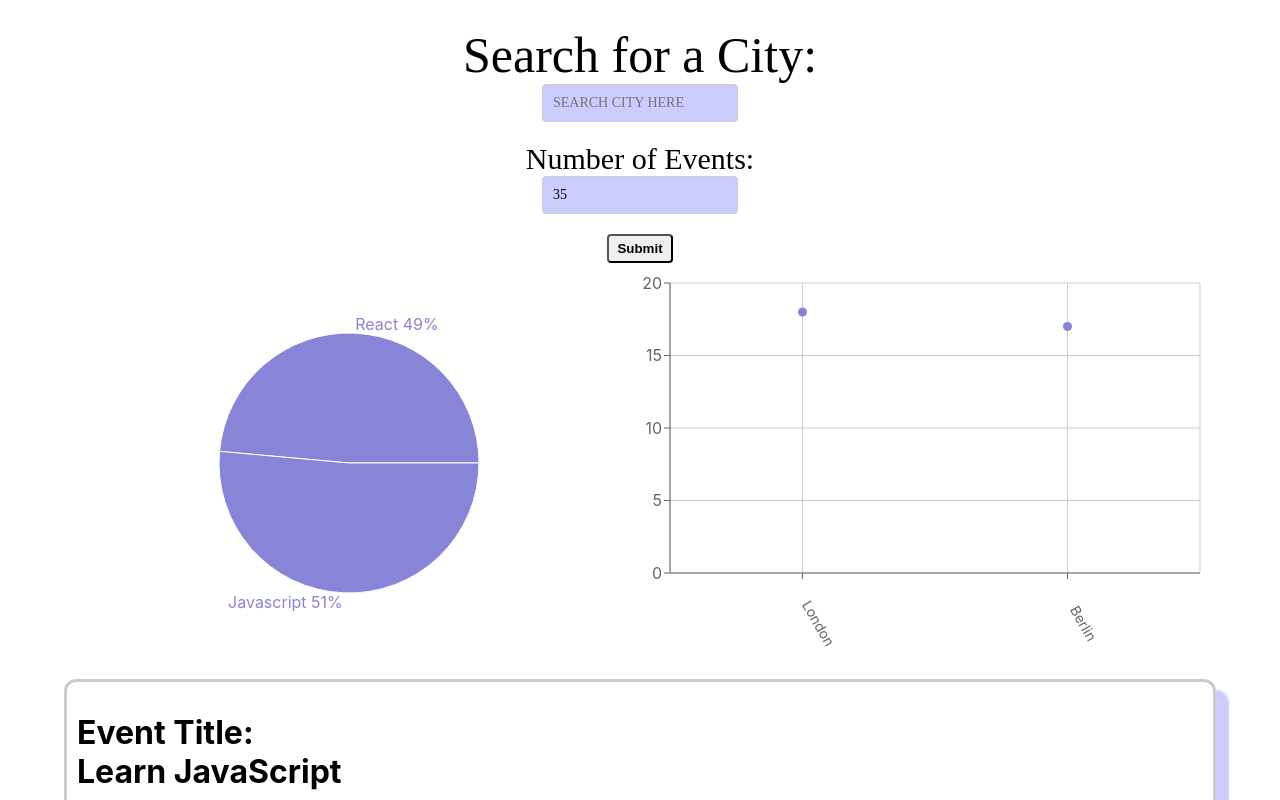
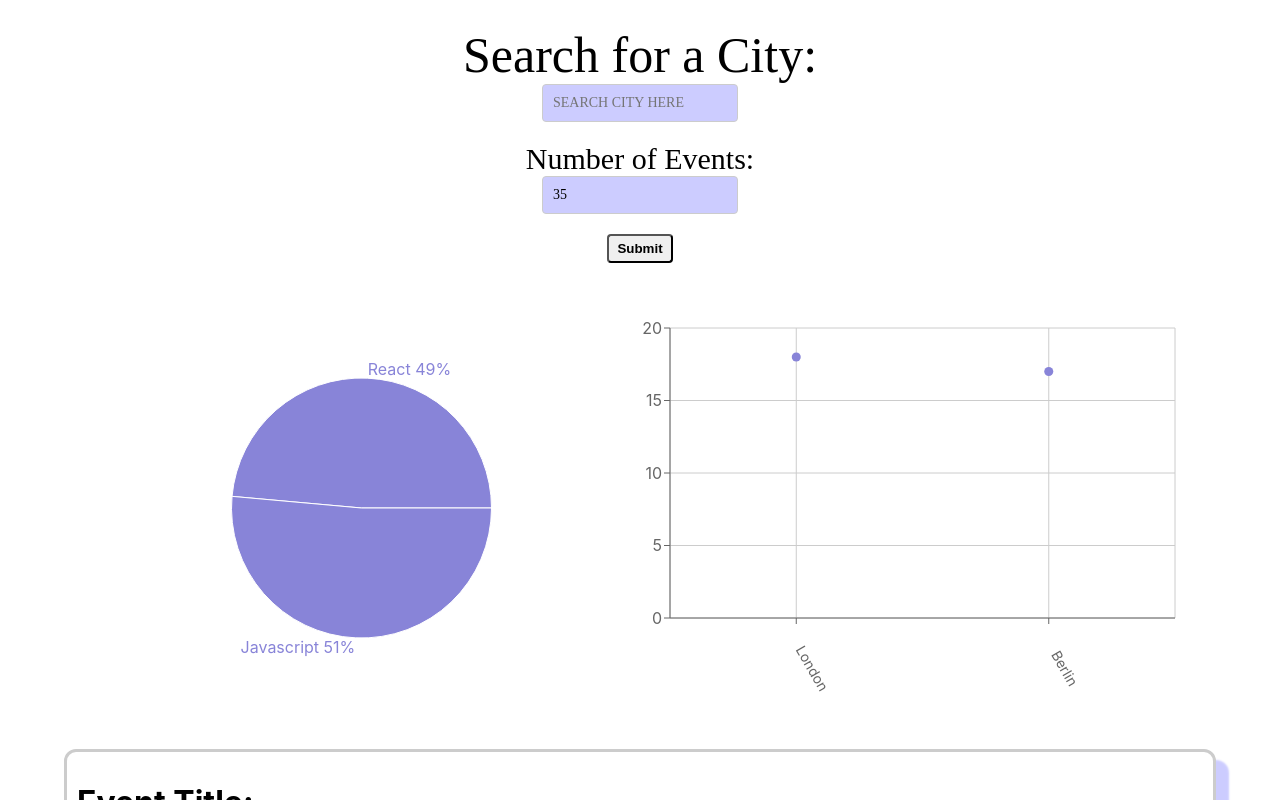
Before and after one commit to sophiabanda/letsmeet, a React (Create React App) app: page / in a window 1280 px wide. Shown: the top 800 px of the page. Built offline with nearby package versions, Linux system fonts and the light colour scheme; a web font is replaced by a local one; what atatus-spa would draw is missing.

Commit message:
mrg and pdng

```diff
--- a/src/App.css
+++ b/src/App.css
@@ -51,6 +51,8 @@ input[type="number"] {
 .charts-container {
   display: grid;
   grid-template-columns: 1fr 1fr;
+  padding: 25px;
+  margin-top: 20px;
 }
 
 .event,
```
